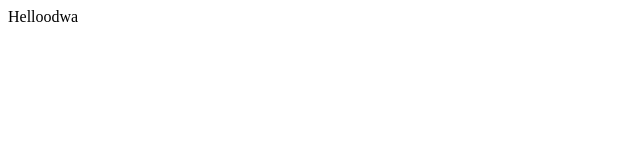
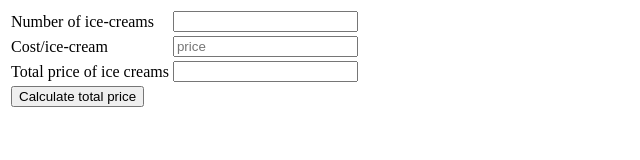
Before and after one commit to tamsynsteed/Learning.JavaScript, a plain HTML site: page func.html in a window 1280 px wide. Shown: the whole page, without its empty margins (0-640 px from the left). Drawn offline with Linux system fonts and the light colour scheme.

Commit message:
made some changed to func

```diff
--- a/func.html
+++ b/func.html
@@ -8,5 +8,31 @@
 </head>
 <body>
 
+
+
+    <form>
+
+ <table>
+
+    <tr>  <td>Number of ice-creams</td> <td> <input type="text" id="cost2"> </td>   </tr>
+    <tr> <td>Cost/ice-cream</td> <td> <input type="text" id="cost1" placeholder="price"> </td>   </tr>
+
+
+    <tr><td>Total price of ice creams</td> <td> <input type="text" id ="result"></td> </tr>
+
+
+    <tr><td> <input type="button" id="calc" value="Calculate total price" onclick="totalcost('text1', 'text2')"> </td></tr>
+
+
+
+
+
+  </table>
+
+
+    </form>
+
+
+
 </body>
 </html>
--- a/func.js
+++ b/func.js
@@ -1,6 +1,7 @@
-function greet(name){ /* name is a parameter, greet is a function*/
-    res= document.write("Hello" +  name);
-    return res
-}
-
-greet("odwa"); /* arguement*/
+function totalcost(x,y){
+      x = parseInt(document.getElementById("cost1").value);
+      y = parseFloat(document.getElementById("cost2").value);
+     var answer;
+     answer = x*y;
+     alert("The total cost is :" + answer);
+ }
```
